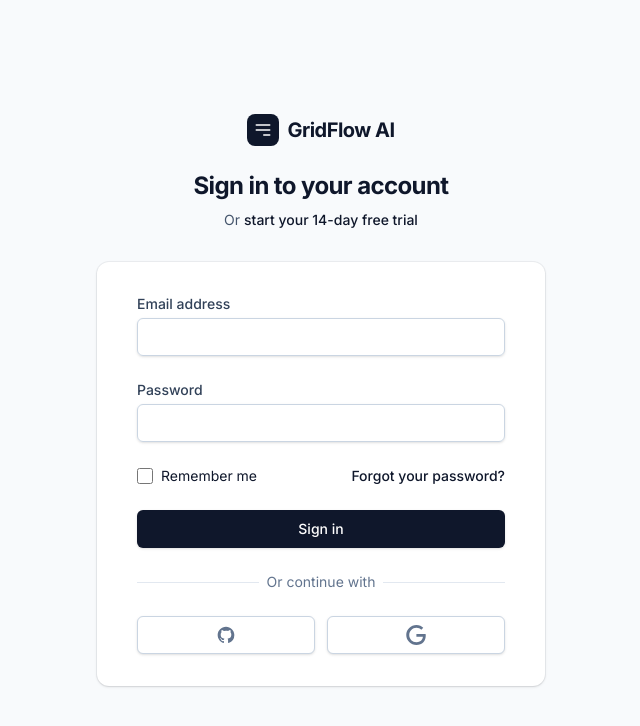
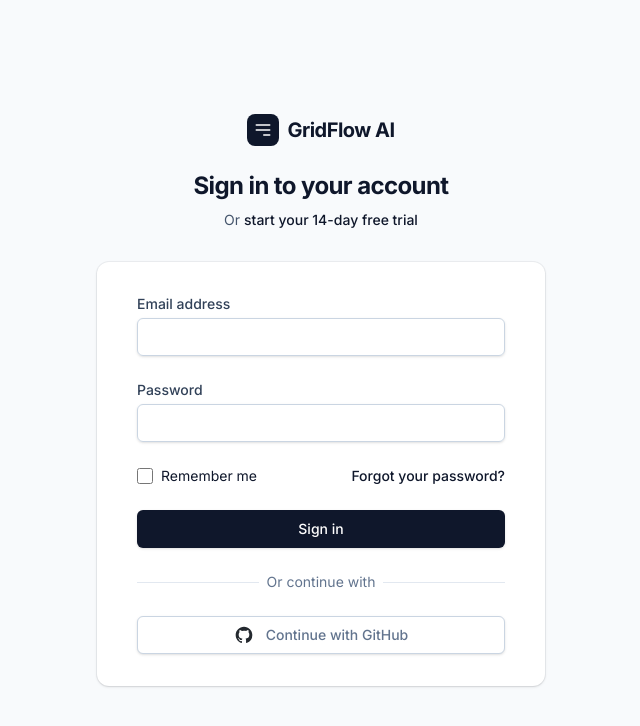
Before and after one commit to huchialun9-ctrl/GridFlow-AI-, a Next.js app in the folder web/: page /login in a window 1280 px wide. Shown: the top 726 px of the page, without its empty margins (319-959 px from the left). Built offline with nearby package versions, Linux system fonts and the light colour scheme; no server answers.

Commit message:
feat: remove google login and fix github oauth callback

```diff
--- /dev/null
+++ b/web/app/auth/callback/route.ts
@@ -0,0 +1,21 @@
+
+import { NextResponse } from 'next/server'
+import { createClient } from '@/lib/supabaseServer' // Need to create this for server-side auth
+
+export async function GET(request: Request) {
+    const { searchParams, origin } = new URL(request.url)
+    const code = searchParams.get('code')
+    // if "next" is in search params, use it as the redirection URL
+    const next = searchParams.get('next') ?? '/dashboard'
+
+    if (code) {
+        const supabase = createClient()
+        const { error } = await supabase.auth.exchangeCodeForSession(code)
+        if (!error) {
+            return NextResponse.redirect(`${origin}${next}`)
+        }
+    }
+
+    // return the user to an error page with instructions
+    return NextResponse.redirect(`${origin}/auth/auth-code-error`)
+}
--- a/web/app/login/page.tsx
+++ b/web/app/login/page.tsx
@@ -150,31 +150,19 @@ export default function Login() {
                             </div>
                         </div>
 
-                        <div className="mt-6 grid grid-cols-2 gap-3">
+                        <div className="mt-6">
                             <button
                                 onClick={() => handleSocialLogin('github')}
-                                className="flex w-full items-center justify-center rounded-md border border-slate-300 bg-white py-2 px-4 text-sm font-medium text-slate-500 shadow-sm hover:bg-slate-50 focus:outline-none focus:ring-2 focus:ring-slate-500 focus:ring-offset-2 transition-colors"
+                                className="flex w-full items-center justify-center rounded-md border border-slate-300 bg-white py-2 px-4 text-sm font-medium text-slate-500 shadow-sm hover:bg-slate-50 focus:outline-none focus:ring-2 focus:ring-slate-500 focus:ring-offset-2 transition-colors gap-3"
                             >
-                                <svg className="h-5 w-5" fill="currentColor" viewBox="0 0 24 24" aria-hidden="true">
+                                <svg className="h-5 w-5 text-[#24292F]" fill="currentColor" viewBox="0 0 24 24" aria-hidden="true">
                                     <path
                                         fillRule="evenodd"
                                         d="M12 2C6.477 2 2 6.484 2 12.017c0 4.425 2.865 8.18 6.839 9.504.5.092.682-.217.682-.483 0-.237-.008-.868-.013-1.703-2.782.605-3.369-1.343-3.369-1.343-.454-1.158-1.11-1.466-1.11-1.466-.908-.62.069-.608.069-.608 1.003.07 1.531 1.032 1.531 1.032.892 1.53 2.341 1.088 2.91.832.092-.647.35-1.088.636-1.338-2.22-.253-4.555-1.113-4.555-4.951 0-1.093.39-1.988 1.029-2.688-.103-.253-.446-1.272.098-2.65 0 0 .84-.27 2.75 1.026A9.564 9.564 0 0112 6.844c.85.004 1.705.115 2.504.337 1.909-1.296 2.747-1.027 2.747-1.027.546 1.379.202 2.398.1 2.651.64.7 1.028 1.595 1.028 2.688 0 3.848-2.339 4.695-4.566 4.943.359.309.678.92.678 1.855 0 1.338-.012 2.419-.012 2.747 0 .268.18.58.688.482A10.019 10.019 0 0022 12.017C22 6.484 17.522 2 12 2z"
                                         clipRule="evenodd"
                                     />
                                 </svg>
-                                <span className="sr-only">Sign in with GitHub</span>
-                            </button>
-
-                            <button
-                                onClick={() => handleSocialLogin('google')}
-                                className="flex w-full items-center justify-center rounded-md border border-slate-300 bg-white py-2 px-4 text-sm font-medium text-slate-500 shadow-sm hover:bg-slate-50 focus:outline-none focus:ring-2 focus:ring-slate-500 focus:ring-offset-2 transition-colors"
-                            >
-                                <svg className="h-5 w-5" fill="currentColor" viewBox="0 0 24 24" aria-hidden="true">
-                                    <path
-                                        d="M12.48 10.92v3.28h7.84c-.24 1.84-.853 3.187-1.787 4.133-1.147 1.147-2.933 2.4-6.053 2.4-4.827 0-8.6-3.893-8.6-8.72s3.773-8.72 8.6-8.72c2.6 0 4.507 1.027 5.907 2.347l2.307-2.307C18.747 1.44 16.133 0 12.48 0 5.867 0 .307 5.387.307 12s5.56 12 12.173 12c3.573 0 6.267-1.173 8.373-3.36 2.16-2.16 2.84-5.213 2.84-7.667 0-.76-.053-1.467-.173-2.053H12.48z"
-                                    />
-                                </svg>
-                                <span className="sr-only">Sign in with Google</span>
+                                <span>Continue with GitHub</span>
                             </button>
                         </div>
                     </div>
--- /dev/null
+++ b/web/lib/supabaseServer.ts
@@ -0,0 +1,30 @@
+
+import { createServerClient } from '@supabase/ssr'
+import { cookies } from 'next/headers'
+
+export function createClient() {
+    const cookieStore = cookies()
+
+    return createServerClient(
+        process.env.NEXT_PUBLIC_SUPABASE_URL!,
+        process.env.NEXT_PUBLIC_SUPABASE_ANON_KEY!,
+        {
+            cookies: {
+                getAll() {
+                    return cookieStore.getAll()
+                },
+                setAll(cookiesToSet) {
+                    try {
+                        cookiesToSet.forEach(({ name, value, options }) =>
+                            cookieStore.set(name, value, options)
+                        )
+                    } catch {
+                        // The `setAll` method was called from a Server Component.
+                        // This can be ignored if you have middleware refreshing
+                        // user sessions.
+                    }
+                },
+            },
+        }
+    )
+}
--- a/web/package.json
+++ b/web/package.json
@@ -9,6 +9,7 @@
     "lint": "next lint"
   },
   "dependencies": {
+    "@supabase/ssr": "^0.8.0",
     "@supabase/supabase-js": "^2.95.3",
     "next": "16.1.6",
     "react": "19.2.3",
```
Also changed, not shown: 1 other file (tests, documents, lock files or other folders).
